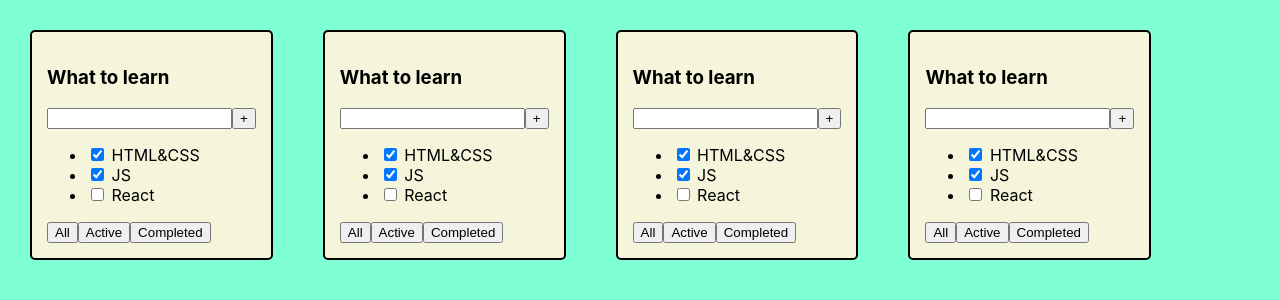
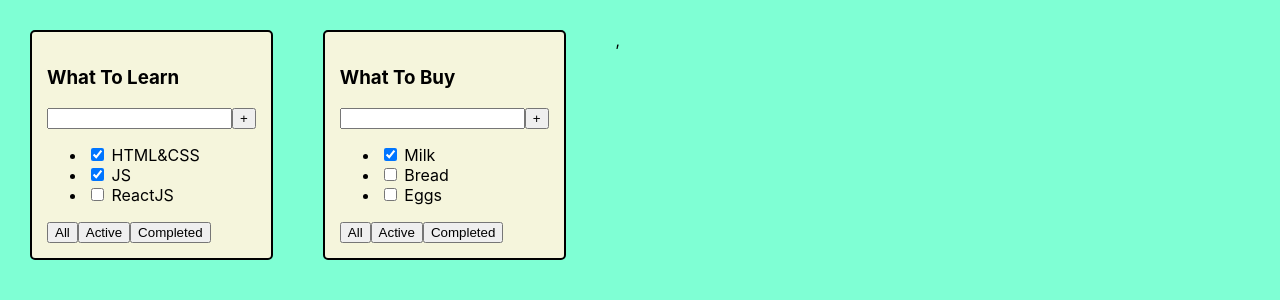
Before and after one commit to Tenebran/tasks-planner, a React (Vite) app: page / in a window 1280 px wide. Shown: the top 300 px of the page. Built offline with nearby package versions, Linux system fonts and the light colour scheme.

Commit message:
update Todolist

```diff
--- a/src/App.tsx
+++ b/src/App.tsx
@@ -2,12 +2,28 @@ import './App.css';
 import { Todolist } from './todolist';
 
 function App() {
+  const todolistTitle1 = 'What To Learn';
+  const todolistTitle2 = 'What To Buy';
+
   return (
     <div className="App">
-      <Todolist />
-      <Todolist />
-      <Todolist />
-      <Todolist />
+      <Todolist
+        title={todolistTitle1}
+        tasks={[
+          { task: 'HTML&CSS', isDone: true, id: 1 },
+          { task: 'JS', isDone: true, id: 2 },
+          { task: 'ReactJS', isDone: false, id: 3 },
+        ]}
+      />
+      <Todolist
+        title={todolistTitle2}
+        tasks={[
+          { task: 'Milk', isDone: true, id: 1 },
+          { task: 'Bread', isDone: false, id: 2 },
+          { task: 'Eggs', isDone: false, id: 3 },
+        ]}
+      />
+      ‚
     </div>
   );
 }
--- a/src/Todolist.tsx
+++ b/src/Todolist.tsx
@@ -1,23 +1,28 @@
-import React from 'react';
+import React, { useState } from 'react';
 
-export const Todolist = () => {
+type TodolistProps = {
+  title: string;
+  tasks?: Array<{ task: string; isDone: boolean; id: number }>;
+};
+
+export const Todolist: React.FC<TodolistProps> = (props) => {
+  const [title] = useState(props.title);
+
   return (
     <div className="todolist">
-      <h3>What to learn</h3>
+      <h3>{title}</h3>
       <div>
         <input />
         <button>+</button>
       </div>
       <ul>
-        <li>
-          <input type="checkbox" checked={true} /> <span>HTML&CSS</span>
-        </li>
-        <li>
-          <input type="checkbox" checked={true} /> <span>JS</span>
-        </li>
-        <li>
-          <input type="checkbox" checked={false} /> <span>React</span>
-        </li>
+        {props.tasks?.map((t) => {
+          return (
+            <li key={t.id}>
+              <input type="checkbox" checked={t.isDone} /> <span>{t.task}</span>
+            </li>
+          );
+        })}
       </ul>
       <div>
         <button>All</button>
```
